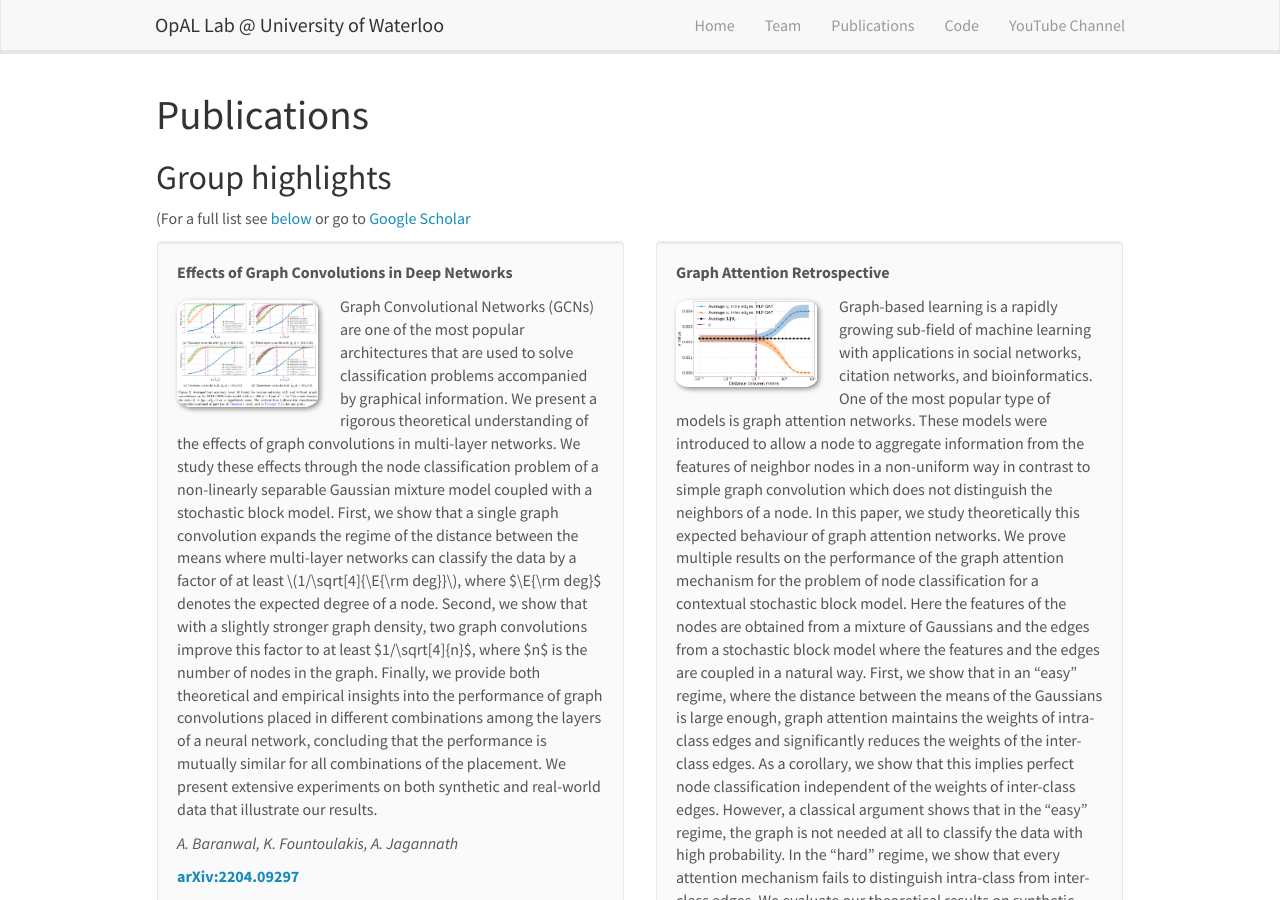
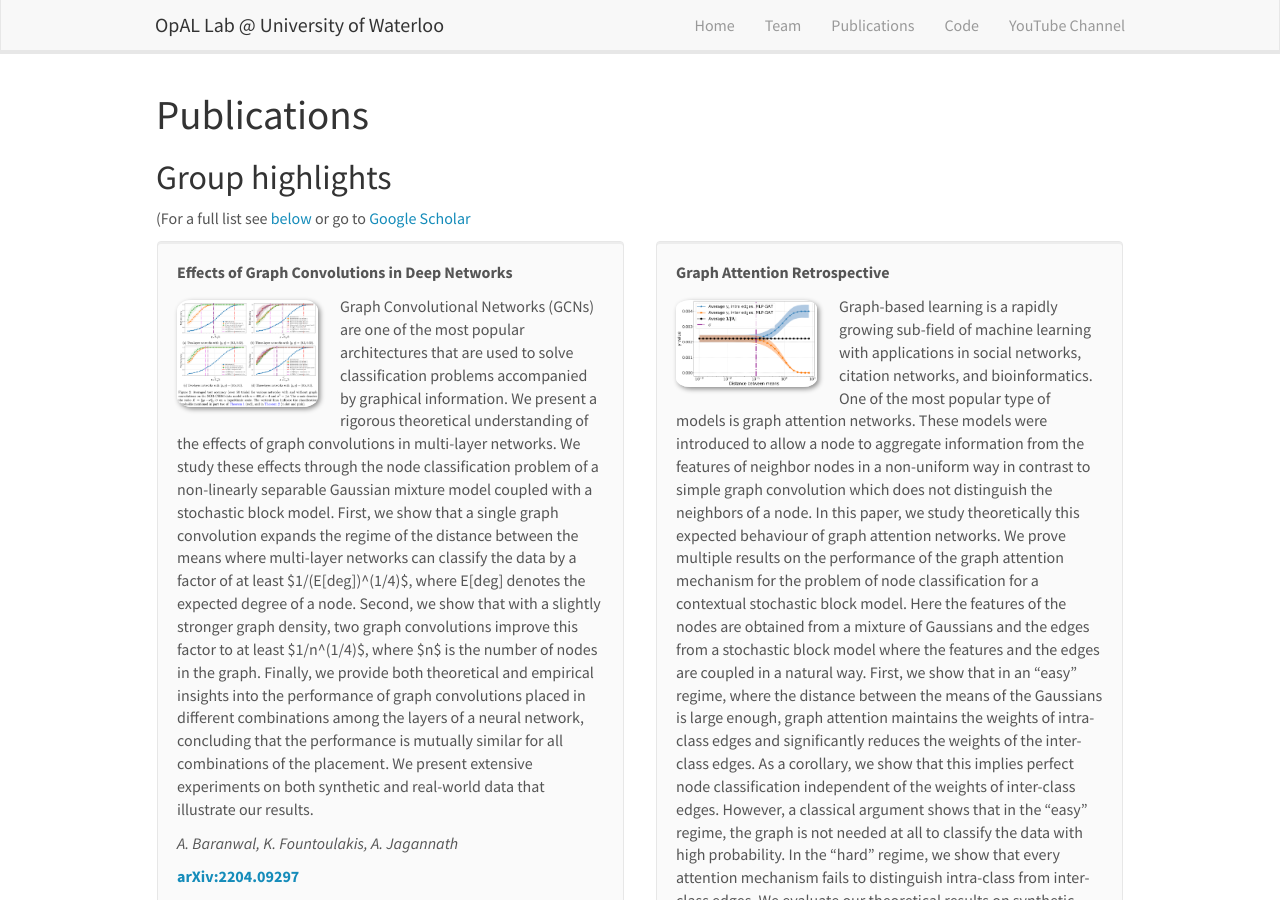
Before and after one commit to opallab/opallab.github.io, a Jekyll site: the page built from _pages/publications.md, in a window 1280 px wide and 900 px high. Built offline with Jekyll 4.4.1, drawn with Linux system fonts in a browser that asks for light colours; nearby versions of some CDN libraries.

Commit message:
effects paper

```diff
--- a/_data/publist.yml
+++ b/_data/publist.yml
@@ -1,6 +1,6 @@
 - title: "Effects of Graph Convolutions in Deep Networks"
   image: effects_of_gc_in_deep_networks.png
-  description: Graph Convolutional Networks (GCNs) are one of the most popular architectures that are used to solve classification problems accompanied by graphical information. We present a rigorous theoretical understanding of the effects of graph convolutions in multi-layer networks. We study these effects through the node classification problem of a non-linearly separable Gaussian mixture model coupled with a stochastic block model. First, we show that a single graph convolution expands the regime of the distance between the means where multi-layer networks can classify the data by a factor of at least $$1/\sqrt[4]{\E{\rm deg}}$$, where $\E{\rm deg}$ denotes the expected degree of a node. Second, we show that with a slightly stronger graph density, two graph convolutions improve this factor to at least $1/\sqrt[4]{n}$, where $n$ is the number of nodes in the graph. Finally, we provide both theoretical and empirical insights into the performance of graph convolutions placed in different combinations among the layers of a neural network, concluding that the performance is mutually similar for all combinations of the placement. We present extensive experiments on both synthetic and real-world data that illustrate our results.
+  description: Graph Convolutional Networks (GCNs) are one of the most popular architectures that are used to solve classification problems accompanied by graphical information. We present a rigorous theoretical understanding of the effects of graph convolutions in multi-layer networks. We study these effects through the node classification problem of a non-linearly separable Gaussian mixture model coupled with a stochastic block model. First, we show that a single graph convolution expands the regime of the distance between the means where multi-layer networks can classify the data by a factor of at least $1/(E[deg])^(1/4)$, where E[deg] denotes the expected degree of a node. Second, we show that with a slightly stronger graph density, two graph convolutions improve this factor to at least $1/n^(1/4)$, where $n$ is the number of nodes in the graph. Finally, we provide both theoretical and empirical insights into the performance of graph convolutions placed in different combinations among the layers of a neural network, concluding that the performance is mutually similar for all combinations of the placement. We present extensive experiments on both synthetic and real-world data that illustrate our results.
   authors: A. Baranwal, K. Fountoulakis, A. Jagannath
   link:
     url: https://arxiv.org/abs/2204.09297
```
